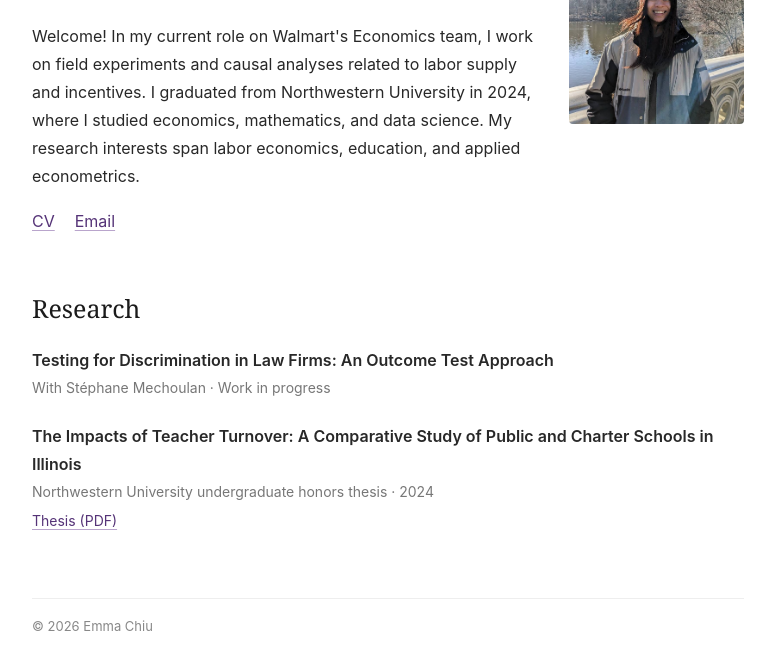
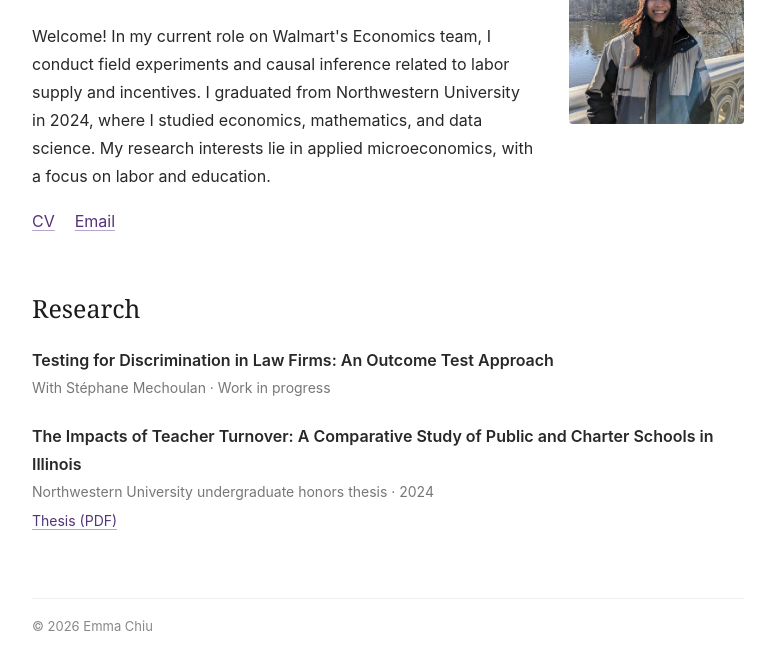
Before and after one commit to emmamchiu/emmamchiu.github.io, a plain HTML site: page index.html in a window 1280 px wide. Shown: the part 176-846 px from the top of the page, without its empty margins (252-1027 px from the left). Drawn offline with Linux system fonts and the light colour scheme.

Commit message:
Revise bio and CV link
Updated personal description and CV link.

```diff
--- a/index.html
+++ b/index.html
@@ -164,15 +164,15 @@
 
           <p>
             Welcome! In my current role on Walmart's Economics team,
-            I work on field experiments and causal analyses
-            related to labor supply and incentives. I graduated from
-            Northwestern University in 2024, where I studied economics,
-            mathematics, and data science. My research interests span labor
-            economics, education, and applied econometrics.
+            I conduct field experiments and causal inference related to
+            labor supply and incentives. I graduated from Northwestern
+            University in 2024, where I studied economics, mathematics,
+            and data science. My research interests lie in applied
+            microeconomics, with a focus on labor and education.
           </p>
 
           <nav aria-label="Quick links">
-            <a href="docs/cv.pdf" target="_blank" rel="noopener">
+            <a href="CV - Emma Chiu.pdf" target="_blank" rel="noopener">
               CV
             </a>
             <a href="mailto:emmamchiu@gmail.com">
```
